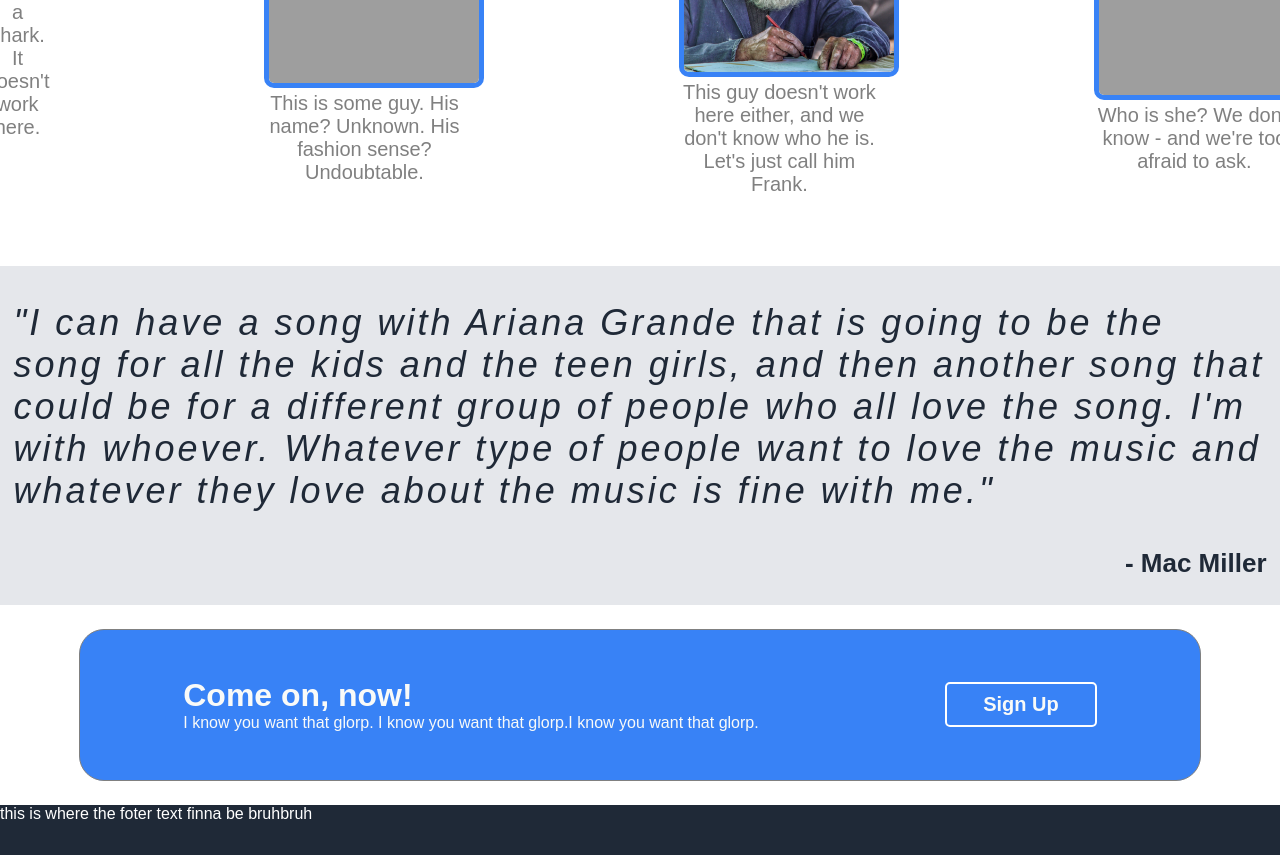
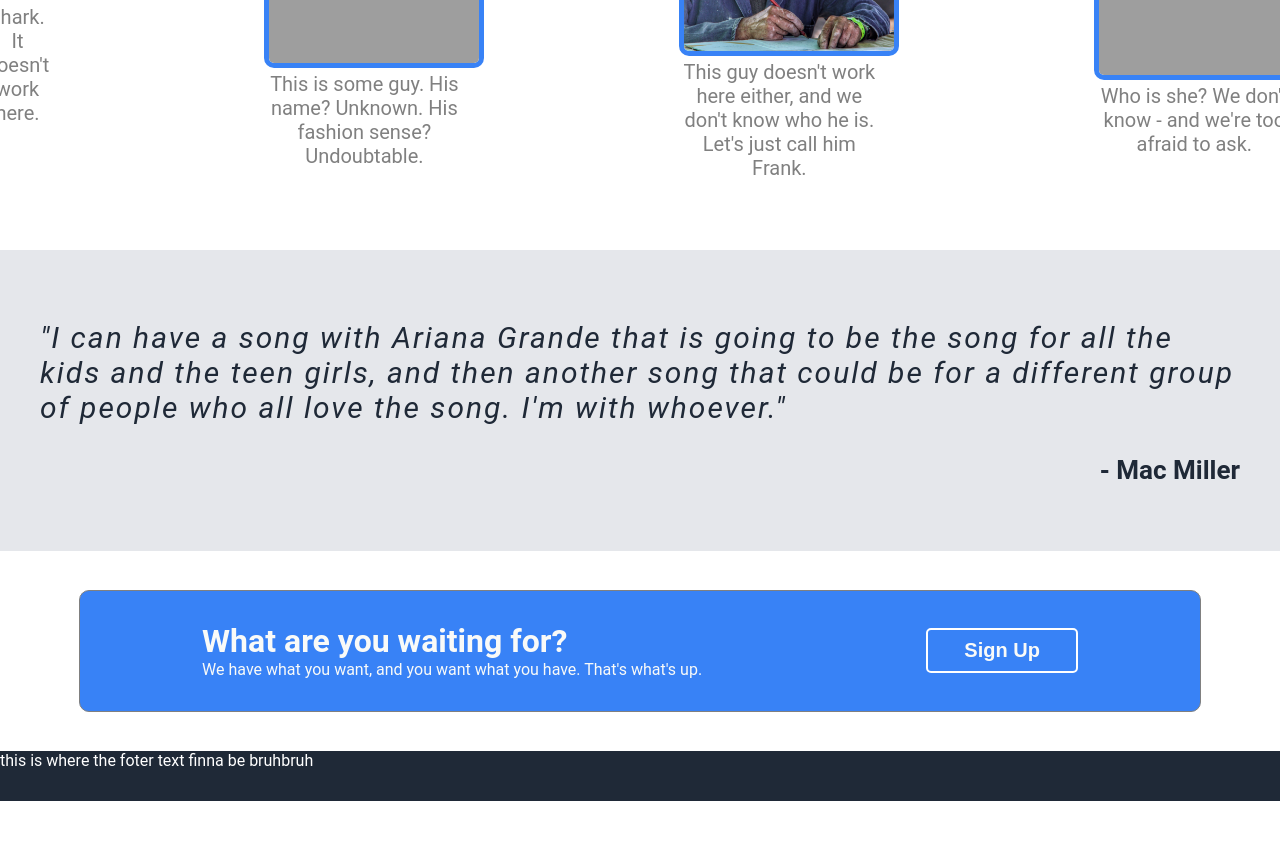
Before and after one commit to pergeprosus/landing-page, a plain HTML site: page index.html in a window 1280 px wide. Shown: the part 890-1745 px from the top of the page. After the commit the page ends 1691 px from the top, so only its background shows below. Drawn offline with Linux system fonts and the light colour scheme; grey boxes are pictures that could not be loaded.

Commit message:
Add aesthetic modifications to text and margins

```diff
--- a/index.html
+++ b/index.html
@@ -78,8 +78,7 @@
         <div class="thequote">
             <p class="quote">"I can have a song with Ariana Grande that is going to be the song for all the kids and the
                 teen girls, and then another song that could be for a different group of people who all love the song.
-                I'm with whoever. Whatever type of people want to love the music and whatever they love about the music
-                is fine with me."</p>
+                I'm with whoever."</p>
             <div class="whosaidit">
                 <p class="theguy">- Mac Miller</p>
             </div>
@@ -88,8 +87,8 @@
     <div class="signupbox">
         <div class="calltoaction">
             <div class="actiontextbox">
-                <h1 class="actionheader">Come on, now!</h1>
-                <p class="actioncaption">I know you want that glorp. I know you want that glorp.I know you want that glorp.</p>
+                <h1 class="actionheader">What are you waiting for?</h1>
+                <p class="actioncaption">We have what you want, and you want what you have. That's what's up.</p>
             </div>
             <div class="actionbuttoncontainer">
                 <button class="actionbutton">Sign Up</button>
--- a/style.css
+++ b/style.css
@@ -3,7 +3,7 @@ body {
     margin: 0;
     flex-direction: column;
     min-height: 100vh;
-    font-family: "Futura", sans-serif;
+    font-family: "Roboto", sans-serif;
 }
 
 .headertext {
@@ -35,7 +35,7 @@ body {
 
 .infoheader {
     text-align: center;
-    font-size: 26px;
+    font-size: 20px;
     font-weight: bolder;
     color: #1F2937;
     margin-bottom: 10px;
@@ -186,11 +186,11 @@ a {
 }
 
 .quote {
-    font-size: 36px;
+    font-size: 30px;
     font-style: italic;
     color: #1F2937;
 
-    letter-spacing: 3px;
+    letter-spacing: 2px;
 }
 
 .thequote {
@@ -198,6 +198,7 @@ a {
     justify-content: center;
   max-width: 1253px;
   flex-direction: column;
+  margin: 40px;
 }
 
 .theguy {
@@ -216,8 +217,8 @@ a {
     display: flex;
     flex-direction: row;
     width: 1100px;
-    height: 130px;
-    border-radius: 25px;
+    height: 100px;
+    border-radius: 10px;
     align-items: center;
     justify-content: space-around;
     padding: 10px;
```
